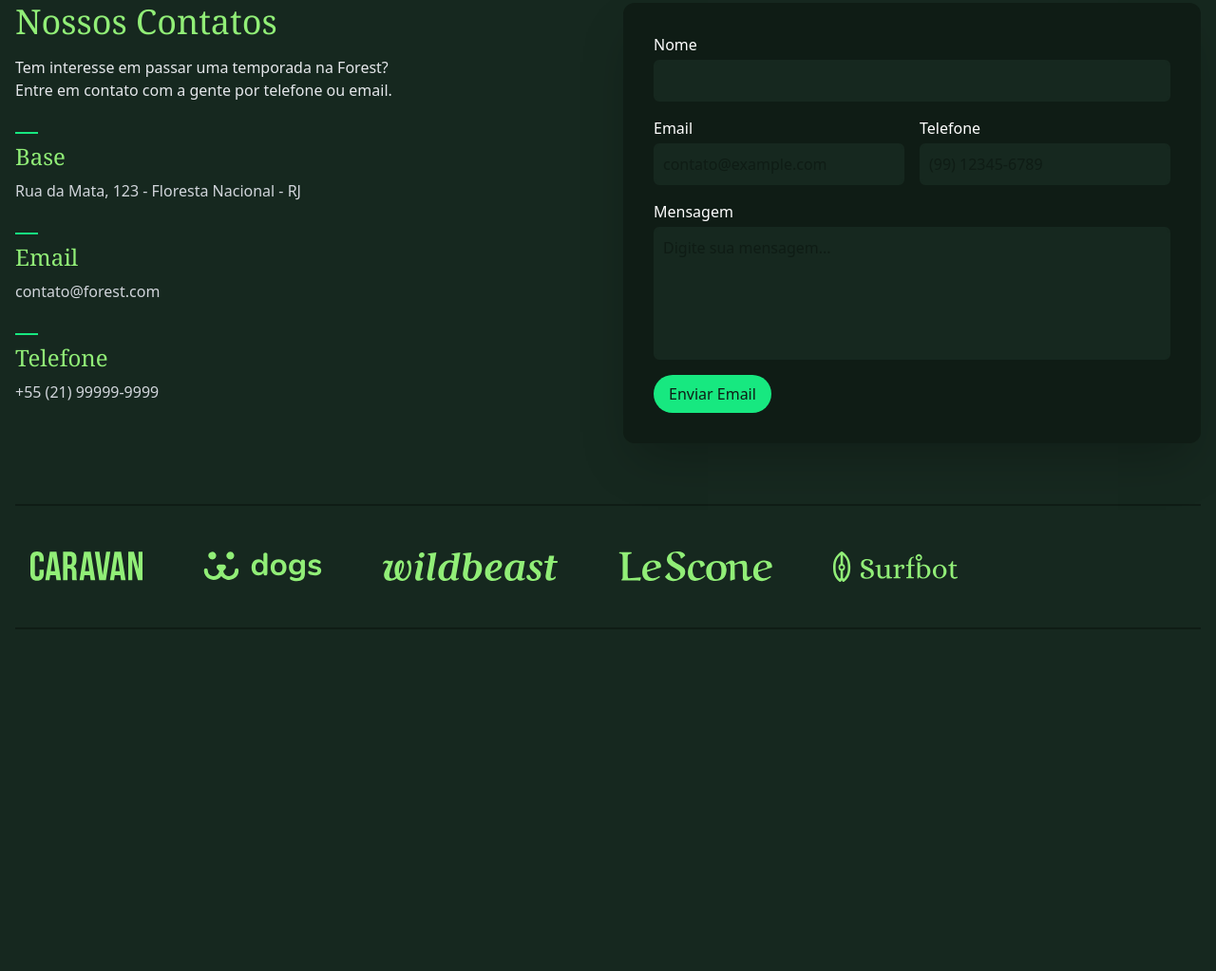
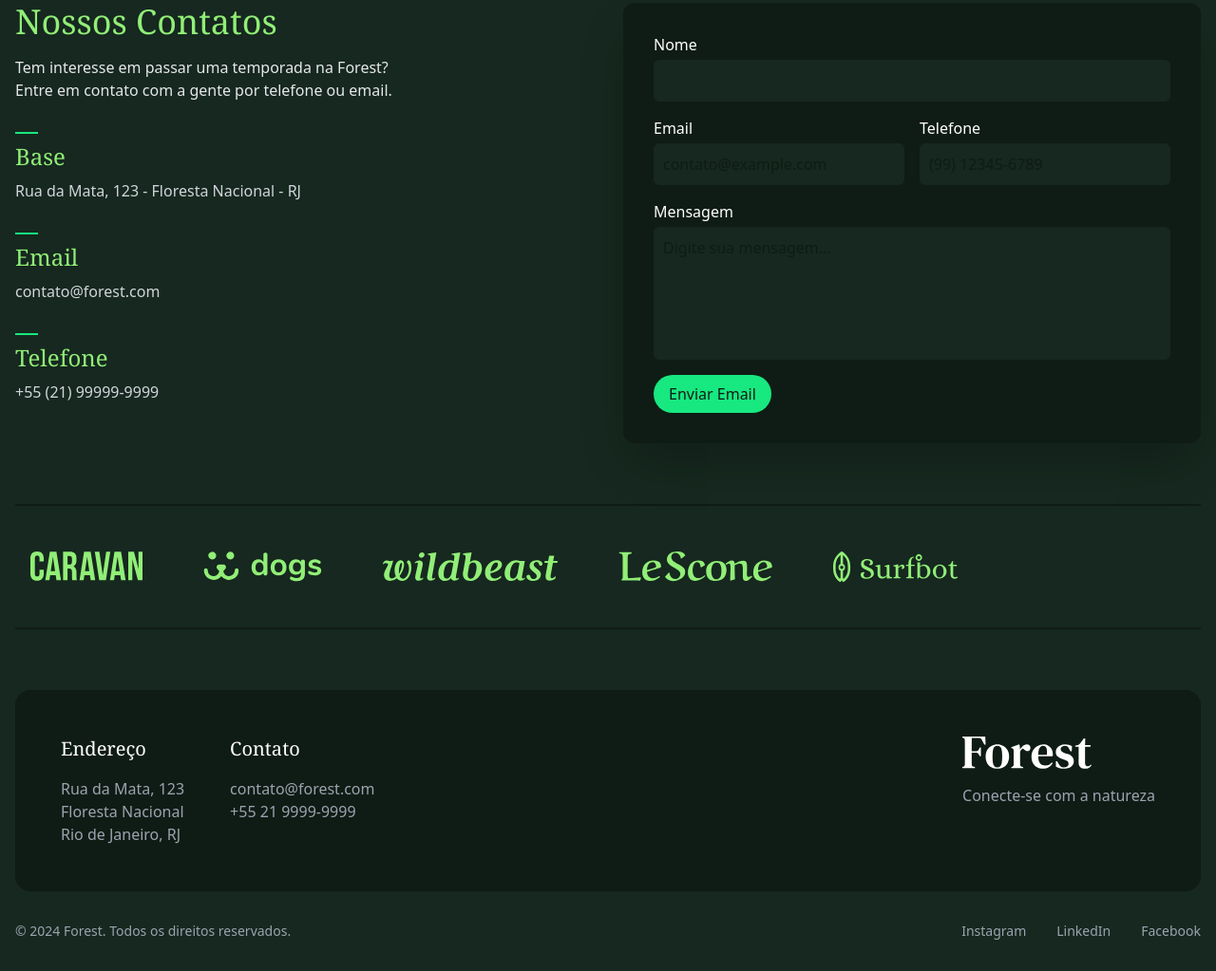
Before and after one commit to Barata-Ribeiro/origamid_tailwind-css, a website: page src/index.html in a window 1280 px wide. Shown: the part 3577-4600 px from the top of the page at 95% size. Before the commit the page ends 4304 px from the top, so only its background shows below. Drawn offline with Linux system fonts and the light colour scheme.

Commit message:
Projeto Final - 0811 Footer

```diff
--- a/src/index.html
+++ b/src/index.html
@@ -327,7 +327,7 @@
         </div>
 
         <div
-          class="grid flex-1 gap-4 p-6 transition-transform translate-y-12 bg-verde-900 sm:p-8 rounded-xl sm:hover:translate-y-10"
+          class="grid flex-1 gap-4 p-6 transition-transform sm:translate-y-12 bg-verde-900 sm:p-8 rounded-xl sm:hover:translate-y-10"
         >
           <span class="flex items-center justify-center rounded-full bg-verde-400 size-10" aria-hidden="true">
             <img src="./img/dia.svg" alt="" />
@@ -472,5 +472,42 @@
         </li>
       </ul>
     </section>
+
+    <!-- rodapé -->
+    <footer class="container" role="contentinfo">
+      <div class="grid gap-8 p-6 bg-verde-900 sm:p-12 rounded-2xl lg:grid-cols-2">
+        <div class="flex gap-12 max-sm:flex-col max-sm:gap-4">
+          <div>
+            <h3 class="mb-4 font-serif text-xl text-white">Endereço</h3>
+            <address class="not-italic text-gray-400">
+              Rua da Mata, 123<br />
+              Floresta Nacional<br />
+              Rio de Janeiro, RJ
+            </address>
+          </div>
+          <div>
+            <h3 class="mb-4 font-serif text-xl text-white">Contato</h3>
+            <address class="not-italic text-gray-400">
+              <a href="mailto:contato@forest.com" class="hover:text-verde-300">contato@forest.com</a><br />
+              <a href="tel:+5521999999999" class="hover:text-verde-300">+55 21 9999-9999</a>
+            </address>
+          </div>
+        </div>
+        <div class="lg:justify-self-end">
+          <img class="mb-4 italic" src="./img/forest.svg" alt="Logo da Forest" />
+          <p class="text-gray-400">Conecte-se com a natureza</p>
+        </div>
+      </div>
+      <div class="flex items-center justify-between gap-8 py-8 text-sm text-gray-400 max-sm:flex-col-reverse">
+        <p>&copy; 2024 Forest. Todos os direitos reservados.</p>
+        <nav aria-label="Redes sociais">
+          <ul class="flex gap-8">
+            <li><a class="hover:text-verde-300" href="#" aria-label="Instagram da Forest">Instagram</a></li>
+            <li><a class="hover:text-verde-300" href="#" aria-label="LinkedIn da Forest">LinkedIn</a></li>
+            <li><a class="hover:text-verde-300" href="#" aria-label="Facebook da Forest">Facebook</a></li>
+          </ul>
+        </nav>
+      </div>
+    </footer>
   </body>
 </html>
```
Also changed, not shown: src/output.css.
